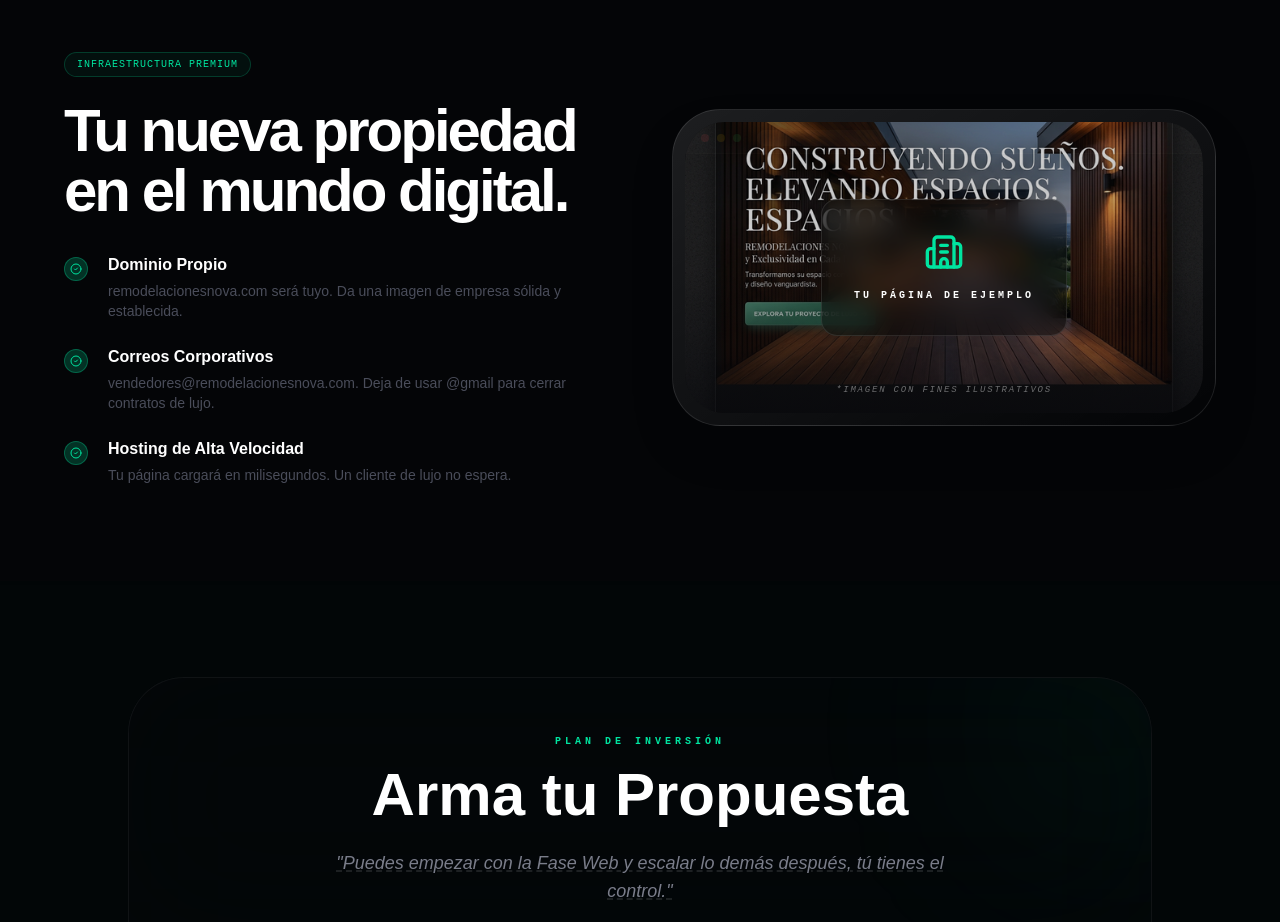
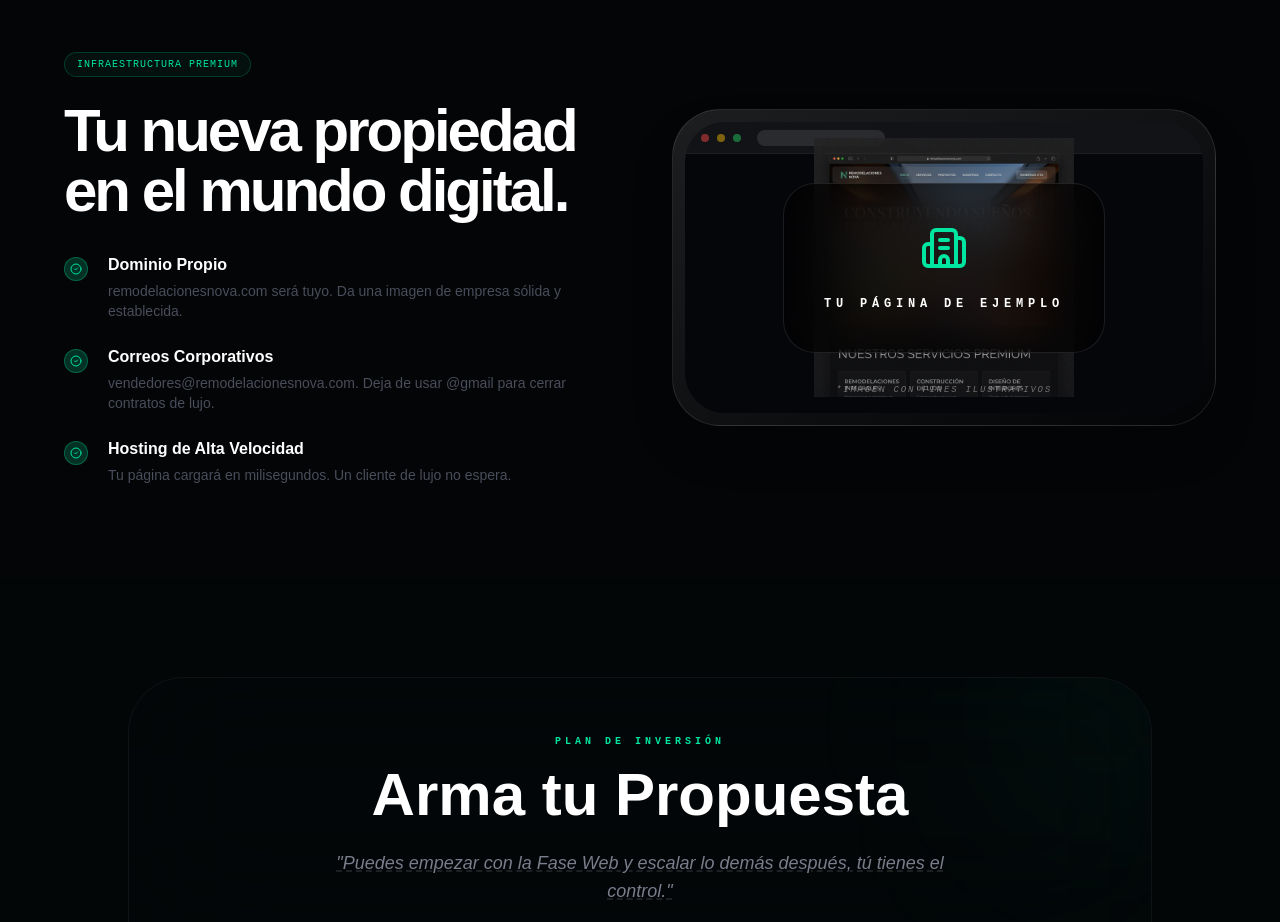
Before and after one commit to stefanoalexeibot/northpeak-landing, a Next.js app: page /propuesta/remodelacionesnova in a window 1280 px wide. Shown: the part 3480-4402 px from the top of the page. Built offline with nearby package versions, Linux system fonts and the light colour scheme.

Commit message:
fix: ensure full visibility of the luxury mockup image

```diff
--- a/src/app/propuesta/remodelacionesnova/page.tsx
+++ b/src/app/propuesta/remodelacionesnova/page.tsx
@@ -411,21 +411,21 @@ export default function RemodelacionesNovaFinalProposal() {
                       <div className="h-2 w-2 rounded-full bg-green-500/50" />
                       <div className="ml-2 h-4 w-32 bg-white/10 rounded-full" />
                     </div>
-                    <div className="absolute inset-0 group-hover:scale-110 transition-transform duration-1000">
+                     <div className="absolute inset-0 flex items-center justify-center p-4">
                       <img
                         src="/nova-luxury-spanish.png"
                         alt="Preview de tu nueva oficina digital"
-                        className="w-full h-full object-cover opacity-80 group-hover:opacity-100 transition-opacity"
+                        className="w-full h-full object-contain opacity-90 group-hover:opacity-100 transition-all duration-700"
                       />
-                      <div className="absolute inset-0 bg-gradient-to-t from-northpeak-bg via-transparent to-transparent opacity-60" />
+                      <div className="absolute inset-0 bg-gradient-to-t from-northpeak-bg/40 via-transparent to-transparent pointer-events-none" />
                     </div>
                     <div className="absolute inset-x-0 bottom-4 text-center pointer-events-none z-20">
                       <p className="text-[9px] font-mono text-white/40 uppercase tracking-[0.2em] italic">*Imagen con fines ilustrativos</p>
                     </div>
                     <div className="absolute inset-0 flex items-center justify-center pointer-events-none">
-                      <div className="text-center p-8 rounded-2xl bg-black/40 backdrop-blur-md border border-white/10 group-hover:opacity-0 transition-opacity duration-500">
-                        <Building2 className="h-10 w-10 text-northpeak-green mx-auto mb-4" />
-                        <p className="font-mono text-[10px] uppercase tracking-[0.3em] font-black text-white">Tu Página de Ejemplo</p>
+                      <div className="text-center p-10 rounded-[2rem] bg-black/60 backdrop-blur-xl border border-white/10 group-hover:opacity-0 transition-opacity duration-700">
+                        <Building2 className="h-12 w-12 text-northpeak-green mx-auto mb-6" />
+                        <p className="font-mono text-xs uppercase tracking-[0.4em] font-black text-white">Tu Página de Ejemplo</p>
                       </div>
                     </div>
                   </div>
```
